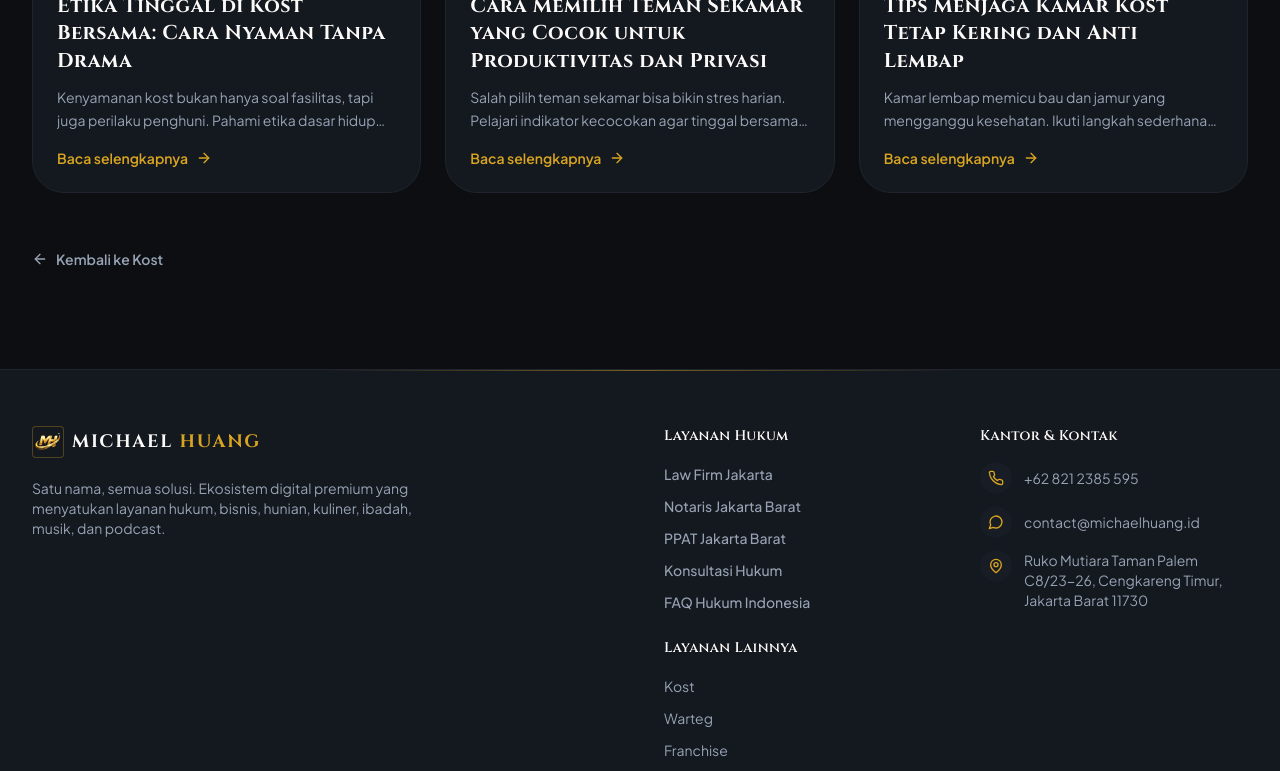
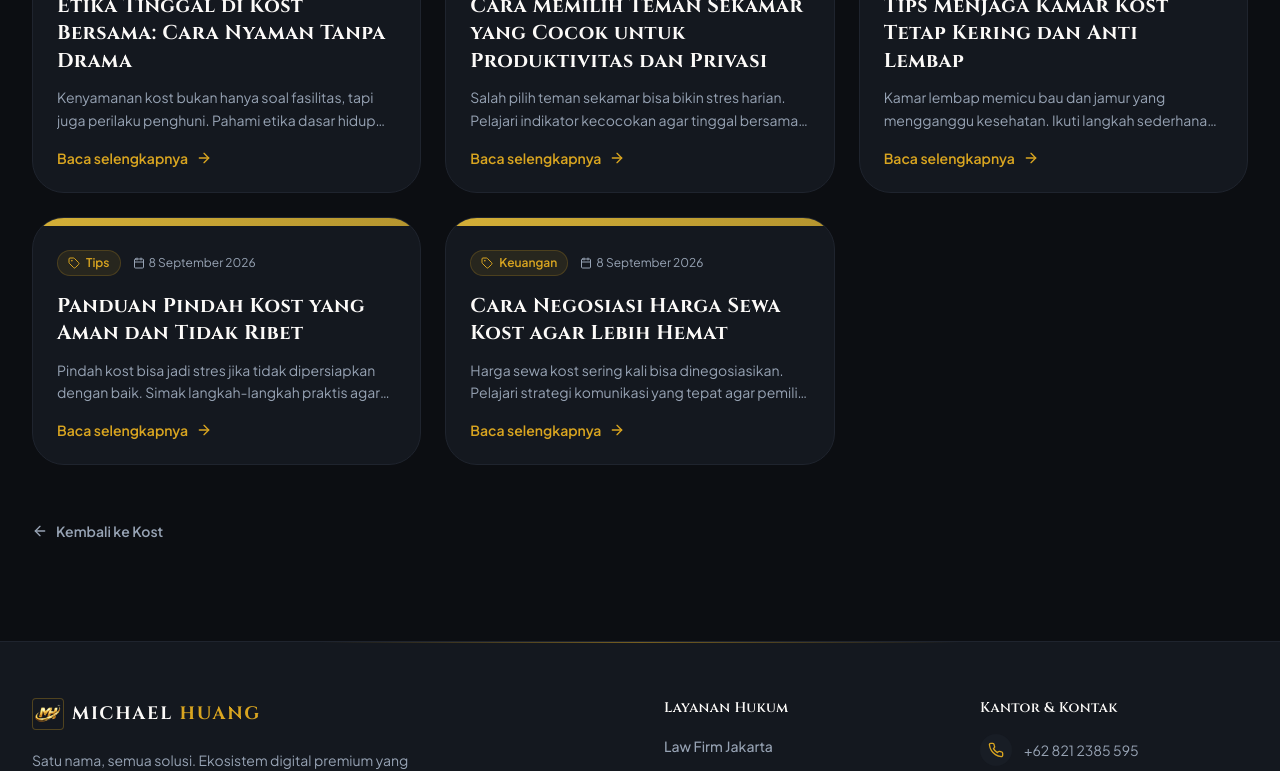
Before and after one commit to StevieAdrian/michael-huang, a Next.js app: page /kost-gemini-koolkost/artikel in a window 1280 px wide. Shown: the part 1038-1809 px from the top of the page. Built offline with nearby package versions, Linux system fonts and the light colour scheme; no server answers.

Commit message:
feat: add kost articles

```diff
--- a/src/app/constants/kost-articles.ts
+++ b/src/app/constants/kost-articles.ts
@@ -82,6 +82,24 @@ export const kostArticles: Article[] = [
     date: "7 Agustus 2026",
     category: "Panduan",
     slug: "kamar-kost-anti-lembap",
+  },
+  {
+    id: "10",
+    title: "Panduan Pindah Kost yang Aman dan Tidak Ribet",
+    excerpt:
+      "Pindah kost bisa jadi stres jika tidak dipersiapkan dengan baik. Simak langkah-langkah praktis agar proses pindahan berjalan lancar tanpa masalah.",
+    date: "8 September 2026",
+    category: "Tips",
+    slug: "panduan-pindah-kost-aman",
+  },
+  {
+    id: "11",
+    title: "Cara Negosiasi Harga Sewa Kost agar Lebih Hemat",
+    excerpt:
+      "Harga sewa kost sering kali bisa dinegosiasikan. Pelajari strategi komunikasi yang tepat agar pemilik kost mau memberikan harga terbaik untuk Anda.",
+    date: "8 September 2026",
+    category: "Keuangan",
+    slug: "negosiasi-harga-sewa-kost",
   },
 ];
 
@@ -522,4 +540,121 @@ export const kostArticleDetails: Record<string, ArticleDetail> = {
     ],
     tags: ["Kamar Kost", "Anti Lembap", "Kebersihan", "Hunian Sehat"],
   },
+  "panduan-pindah-kost-aman": {
+    slug: "panduan-pindah-kost-aman",
+    category: "Tips",
+    readTime: "6 menit",
+    date: "8 September 2026",
+    title: "Panduan Pindah Kost yang Aman dan Tidak Ribet",
+    subtitle:
+      "Pindah kost tanpa rencana matang sering berujung pada biaya tak terduga dan barang rusak. Ikuti panduan ini agar proses pindahan berjalan mulus dari awal hingga akhir.",
+    author: {
+      name: "Tim Gemini Koolkost",
+      role: "Konsultan Hunian",
+    },
+    content: [
+      {
+        type: "paragraph",
+        text: "Pindah kost adalah pengalaman yang hampir pasti dialami setiap anak kost. Entah karena kontrak habis, pekerjaan baru, atau sekadar mencari tempat yang lebih baik — proses pindahan yang tidak terencana bisa berubah menjadi mimpi buruk. Dengan persiapan yang tepat, pindah kost bisa berjalan mulus dan tanpa drama.",
+      },
+      {
+        type: "heading",
+        text: "1–2 Minggu Sebelum Pindah",
+      },
+      {
+        type: "list",
+        items: [
+          "Beritahu pemilik kost sesuai ketentuan kontrak (biasanya 30 hari sebelumnya) agar deposit tidak hangus.",
+          "Dokumentasikan kondisi kamar dengan foto/video sebelum dikosongkan sebagai bukti jika terjadi sengketa deposit.",
+          "Mulai sortir barang: pilah mana yang dibawa, dihibahkan, atau dibuang agar volume barang tidak membengkak.",
+          "Pesan jasa angkut atau sewa kendaraan lebih awal, terutama jika pindah di akhir atau awal bulan.",
+        ],
+      },
+      {
+        type: "heading",
+        text: "Hari H Pindahan",
+      },
+      {
+        type: "list",
+        items: [
+          "Kemas barang rapih dalam kardus berlabel agar mudah dibongkar di tempat baru.",
+          "Barang elektronik dan pecah belah dibungkus bubble wrap dan dipisah dalam kotak khusus.",
+          "Lakukan pengecekan akhir: pastikan tidak ada barang tertinggal di lemari, bawah kasur, kamar mandi, dan rak dinding.",
+          "Serahkan kunci dan minta bukti serah terima tertulis dari pemilik kost.",
+        ],
+      },
+      {
+        type: "quote",
+        text: "Pindah kost yang baik bukan hanya soal membawa barang — tapi juga keluar dengan baik agar rekam jejak sebagai penghuni tetap positif.",
+      },
+      {
+        type: "heading",
+        text: "Setelah Tiba di Kost Baru",
+      },
+      {
+        type: "paragraph",
+        text: "Segera laporkan ke RT/RW setempat dan perbarui alamat KTP jika diperlukan. Cek kondisi fasilitas kamar baru dan catat kerusakan yang sudah ada sebelumnya — laporkan ke pemilik kost secara tertulis agar tidak disalahkan saat keluar nanti.",
+      },
+    ],
+    tags: ["Pindah Kost", "Tips", "Kost", "Panduan"],
+  },
+  "negosiasi-harga-sewa-kost": {
+    slug: "negosiasi-harga-sewa-kost",
+    category: "Keuangan",
+    readTime: "5 menit",
+    date: "8 September 2026",
+    title: "Cara Negosiasi Harga Sewa Kost agar Lebih Hemat",
+    subtitle:
+      "Banyak calon penghuni tidak tahu bahwa harga kost sering bisa dinegosiasikan. Dengan pendekatan yang tepat, Anda bisa mendapat harga lebih baik tanpa mengorbankan fasilitas.",
+    author: {
+      name: "Tim Gemini Koolkost",
+      role: "Konsultan Hunian",
+    },
+    content: [
+      {
+        type: "paragraph",
+        text: "Banyak calon penghuni langsung menerima harga yang dipasang oleh pemilik kost tanpa mencoba bernegosiasi. Padahal, sebagian besar pemilik kost memiliki ruang fleksibilitas harga, terutama jika kamar sudah lama kosong atau Anda bersedia membayar lebih awal.",
+      },
+      {
+        type: "heading",
+        text: "Kapan Waktu Terbaik untuk Bernegosiasi?",
+      },
+      {
+        type: "list",
+        items: [
+          "Saat kamar sudah kosong lebih dari 2 minggu — pemilik kost cenderung lebih fleksibel.",
+          "Di pertengahan bulan, bukan di awal bulan saat banyak pencari kost aktif.",
+          "Jika Anda menawarkan pembayaran 3 bulan atau 6 bulan di muka.",
+          "Saat masa sepi (di luar musim masuk kampus atau awal tahun kerja).",
+        ],
+      },
+      {
+        type: "heading",
+        text: "Strategi Negosiasi yang Efektif",
+      },
+      {
+        type: "list",
+        items: [
+          "Riset harga pasar terlebih dahulu agar punya data pembanding yang kuat.",
+          "Mulai dengan pujian tulus tentang kost tersebut sebelum menyebut harga yang diinginkan.",
+          "Tawarkan kompromi: misalnya harga lebih rendah dengan kontrak lebih panjang.",
+          "Tanyakan apakah ada diskon untuk pembayaran di muka atau perpanjangan kontrak.",
+          "Jika harga tidak bisa turun, minta fasilitas tambahan seperti parkir gratis atau Wi-Fi.",
+        ],
+      },
+      {
+        type: "quote",
+        text: "Negosiasi bukan berarti pelit — ini tentang menemukan kesepakatan yang menguntungkan kedua belah pihak.",
+      },
+      {
+        type: "heading",
+        text: "Yang Harus Dihindari Saat Negosiasi",
+      },
+      {
+        type: "paragraph",
+        text: "Hindari menawar terlalu drastis karena bisa menyinggung pemilik kost. Jangan berbohong tentang kemampuan finansial atau membandingkan secara negatif dengan kost lain. Tetap sopan dan hormat — hubungan baik dengan pemilik kost akan sangat menentukan kenyamanan tinggal jangka panjang.",
+      },
+    ],
+    tags: ["Negosiasi", "Harga Sewa", "Keuangan", "Tips Kost"],
+  },
 };
```
